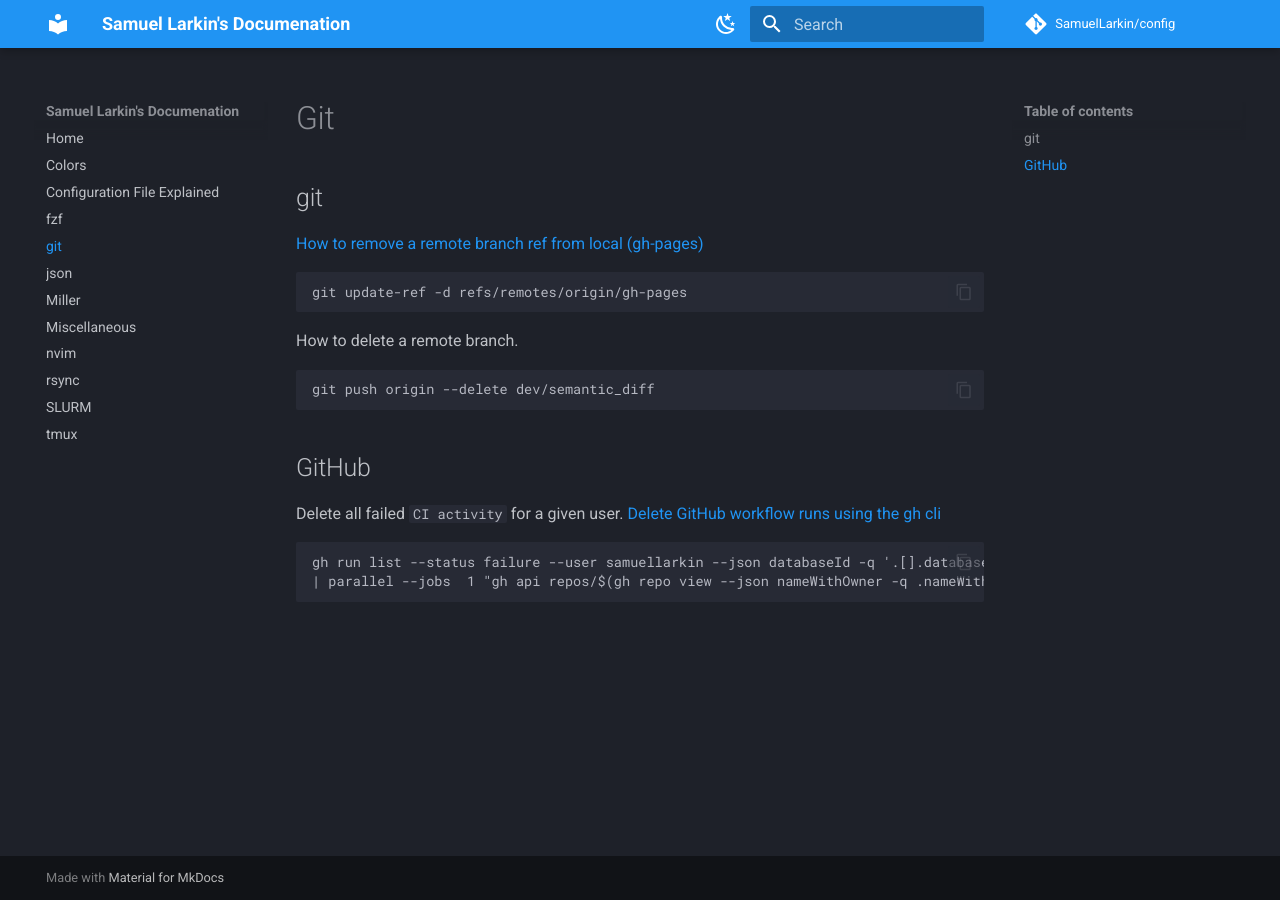
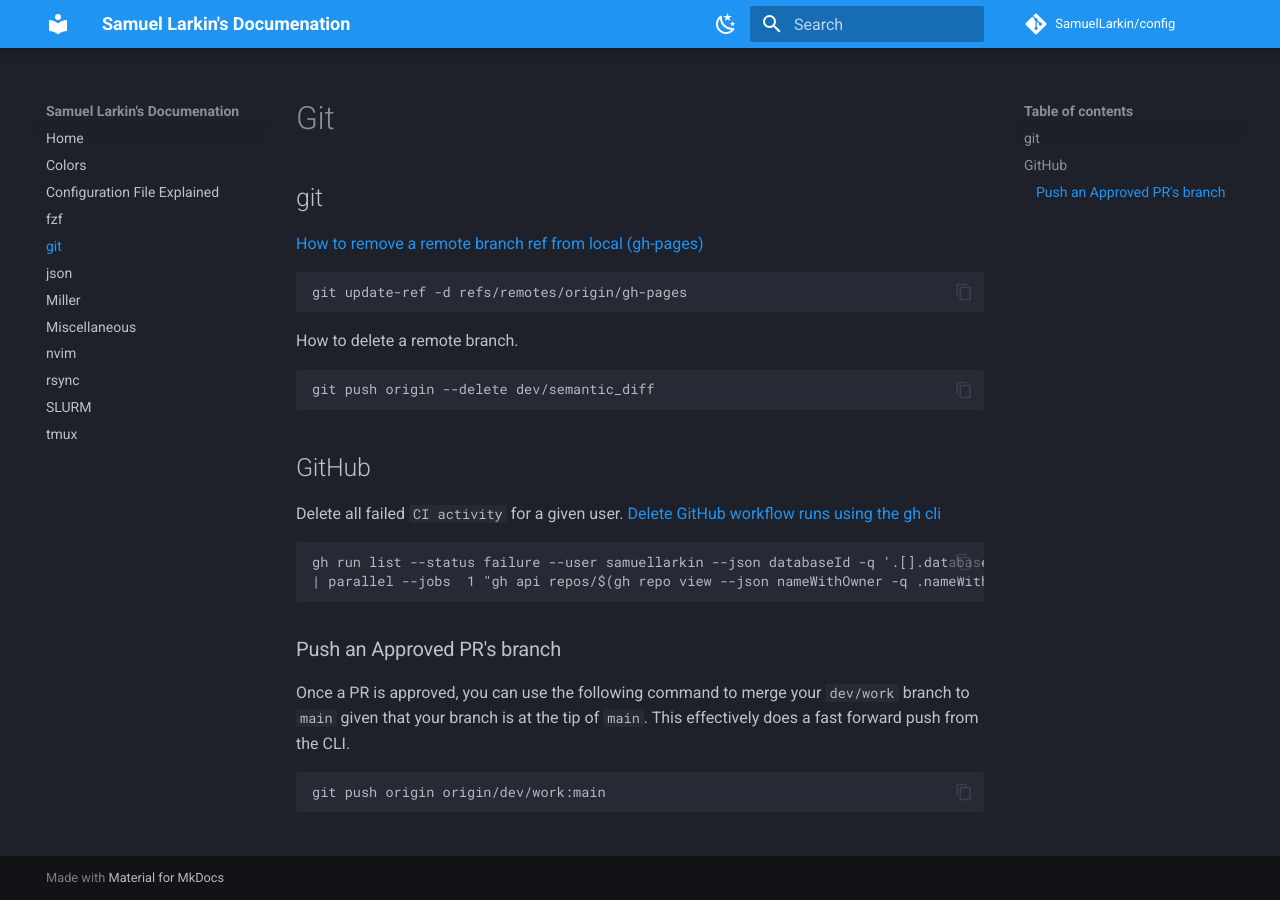
Before and after one commit to SamuelLarkin/config, an MkDocs documentation site: the page built from docs/git.md, in a window 1280 px wide. Built offline with MkDocs 1.6.1 and Material for MkDocs 9.7.7, drawn with Linux system fonts in a browser that asks for light colours; comment, search, counter and statistics services are not loaded; the version menu is left out.

Commit message:
doc: how to merge a PR on `main` from the command line

````diff
--- a/docs/git.md
+++ b/docs/git.md
@@ -24,3 +24,13 @@
 gh run list --status failure --user samuellarkin --json databaseId -q '.[].databaseId' \
 | parallel --jobs  1 "gh api repos/$(gh repo view --json nameWithOwner -q .nameWithOwner)/actions/runs/{} -X DELETE"
 ```
+
+
+### Push an Approved PR's branch
+
+Once a PR is approved, you can use the following command to merge your `dev/work` branch to `main` given that your branch is at the tip of `main`.
+This effectively does a fast forward push from the CLI.
+
+```sh
+git push origin origin/dev/work:main
+```
````
